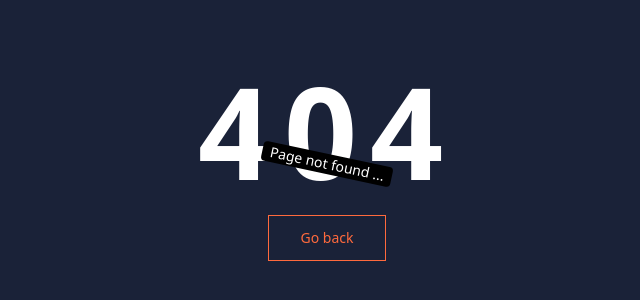
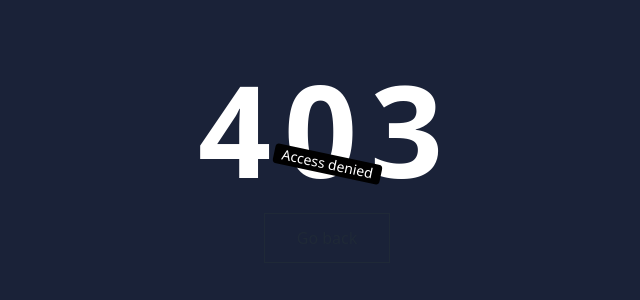
Before and after one commit to Washim-RaJa/Learning-Management-System, a React (Vite) app in the folder client/: page /denied in a window 1280 px wide. Before the commit this address had no page. Shown: the part 236-536 px from the top of the page, without its empty margins (313-953 px from the left). Built offline with nearby package versions, Linux system fonts and the light colour scheme.

Commit message:
Created Denied page & added it's route

```diff
--- a/client/src/App.jsx
+++ b/client/src/App.jsx
@@ -5,6 +5,7 @@
 import AboutUs from './Pages/AboutUs'
 import Contact from './Pages/Contact'
 import CourseList from './Pages/Course/CourseList'
+import Denied from './Pages/Denied'
 import HomePage from './Pages/HomePage'
 import Login from './Pages/Login'
 import NotFound from './Pages/NotFound'
@@ -21,6 +22,7 @@
           <Route path='/login' element={<Login/>}/>
           <Route path='/courses' element={<CourseList/>}/>
           <Route path='/contact' element={<Contact/>}/>
+          <Route path='/denied' element={<Denied/>}/>
           <Route path='*' element={<NotFound/>}/>
       </Routes>
     </>
--- /dev/null
+++ b/client/src/Pages/Denied.jsx
@@ -0,0 +1,22 @@
+import { useNavigate } from "react-router-dom"
+
+const Denied = () => {
+    const navigate = useNavigate();
+  return (
+    <main className="h-screen w-full flex flex-col justify-center items-center bg-[#1A2238]">
+        <h1 className="text-9xl font-extrabold text-white tracking-widest">
+            403
+        </h1>
+        <div className="bg-black text-white px-2 text-sm rounded rotate-12 absolute">
+            Access denied
+        </div>
+        <button onClick={()=> navigate(-1)} className="mt-5">
+            <span className="relative block px-8 py-3 bg-[#1A2238] border border-current">
+                Go back
+            </span>
+        </button>
+    </main>
+  )
+}
+
+export default Denied
--- a/client/src/Pages/HomePage.jsx
+++ b/client/src/Pages/HomePage.jsx
@@ -22,7 +22,7 @@
                     </Link>
                     <Link to={'/contact'}>
                         <button className="border border-yellow-500 px-5 py-3 rounded-md font-semibold text-lg cursor-pointer hover:bg-yellow-600 transition-all ease-in-out duration-300">
-                            Explore Courses
+                            Contact Us
                         </button>
                     </Link>
                 </div>
```
